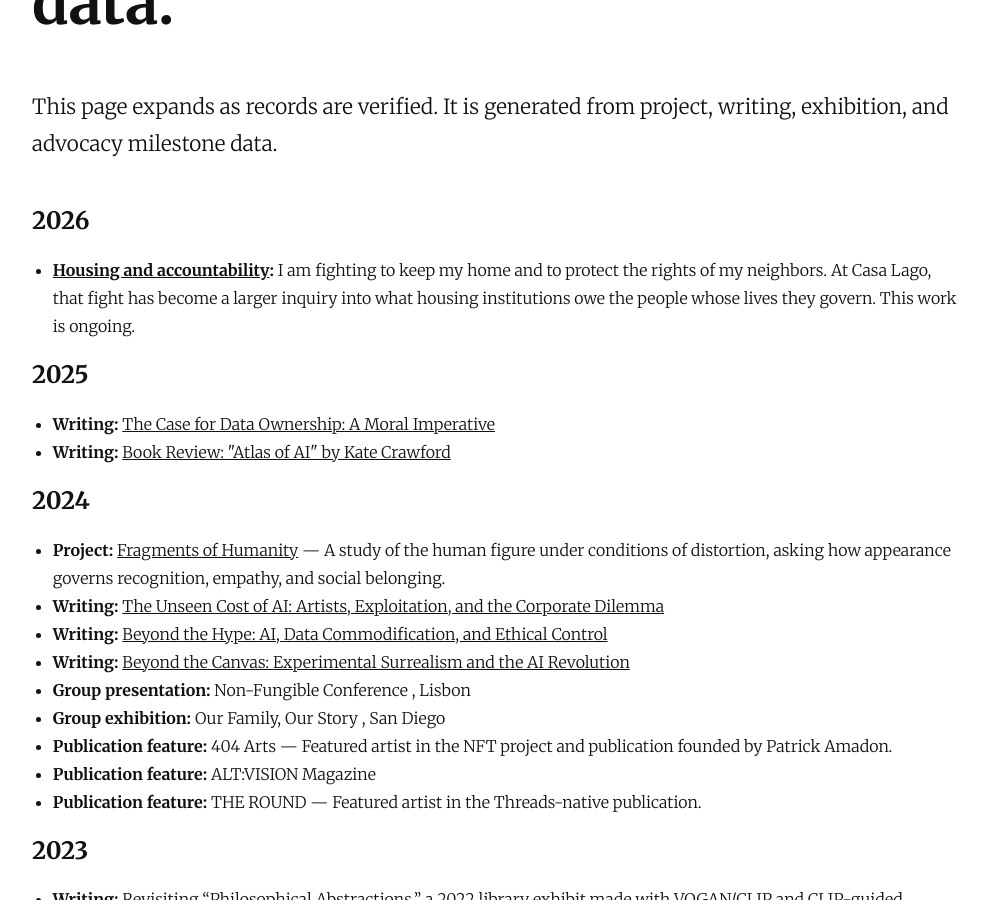
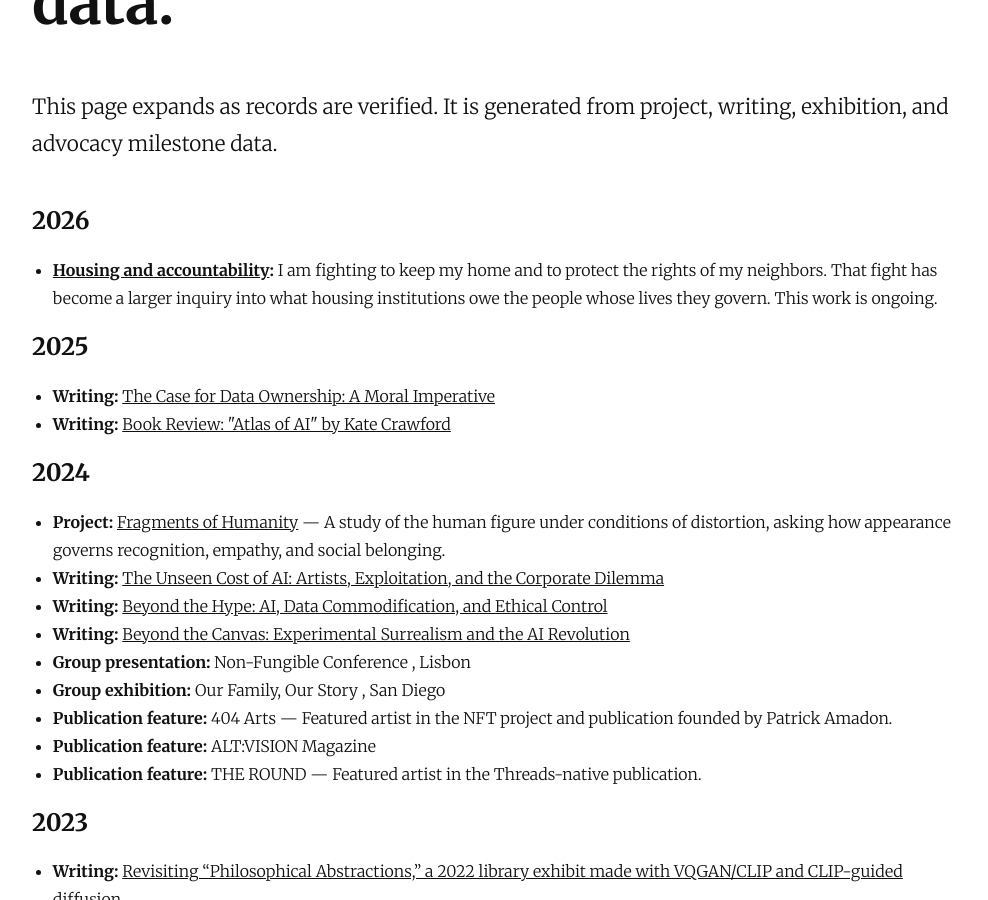
Before and after one commit to JLD-Ai/joshdavila.github.io, a Jekyll site: the page built from timeline.md, in a window 1280 px wide and 900 px high, scrolled down 422 px. Shown: the whole window, without its empty margins (143-1131 px from the left). Built offline with Jekyll 4.4.1, drawn with Linux system fonts in a browser that asks for light colours.

Commit message:
Generalize housing location wording

```diff
--- a/_data/timeline_milestones.yml
+++ b/_data/timeline_milestones.yml
@@ -3,5 +3,5 @@
   page_url: /research/housing-and-accountability/
   summary: >-
     I am fighting to keep my home and to protect the rights of my neighbors.
-    At Casa Lago, that fight has become a larger inquiry into what housing
-    institutions owe the people whose lives they govern. This work is ongoing.
+    That fight has become a larger inquiry into what housing institutions
+    owe the people whose lives they govern. This work is ongoing.
```
